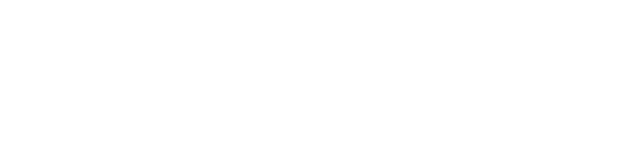
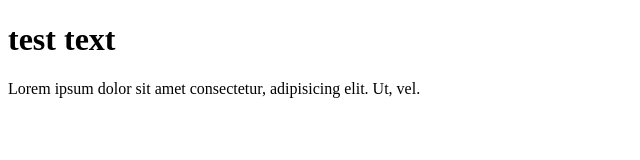
Before and after one commit to ajmaljaleel458/Personal-website, a plain HTML site: page index.html in a window 1280 px wide. Shown: the whole page, without its empty margins (0-640 px from the left). Drawn offline with Linux system fonts and the light colour scheme.

Commit message:
lorem 10 words addedto file

```diff
--- a/index.html
+++ b/index.html
@@ -4,9 +4,12 @@
     <meta charset="UTF-8">
     <meta http-equiv="X-UA-Compatible" content="IE=edge">
     <meta name="viewport" content="width=device-width, initial-scale=1.0">
-    <title>Document</title>
+    <title>sample</title>
 </head>
 <body>
-
+    <div class="sample-div">
+        <h1>test text</h1>
+        <p>Lorem ipsum dolor sit amet consectetur, adipisicing elit. Ut, vel.</p>
+    </div>
 </body>
 </html>
```
